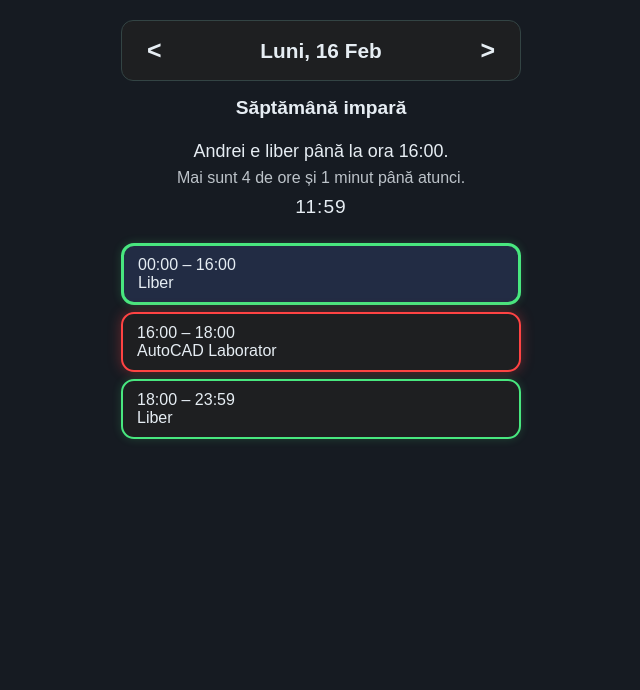
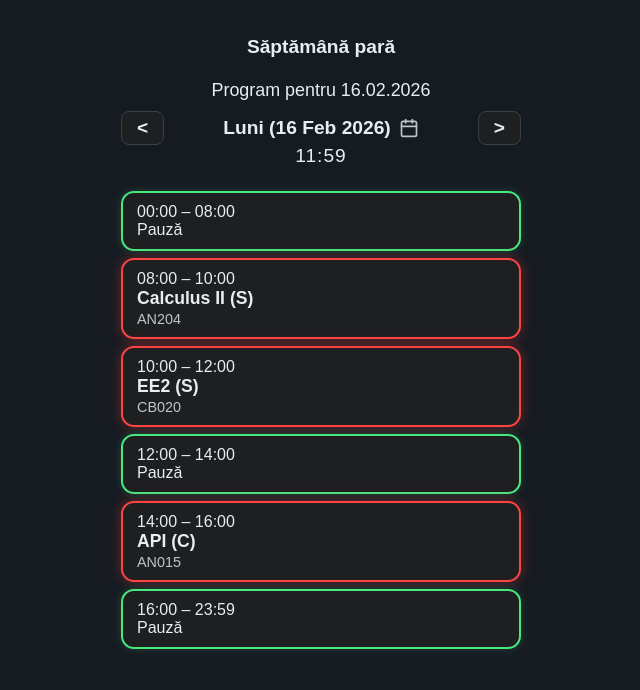
Before and after one commit to andreinita21/iambusy, a Flask app: page /?date=2026-02-16 in a window 1280 px wide. Shown: the top 690 px of the page, without its empty margins (319-959 px from the left). Run offline with Flask 3, Linux system fonts and the light colour scheme.

Commit message:
Date picker and arrows for easier day selection added

```diff
--- a/app.py
+++ b/app.py
@@ -1,24 +1,76 @@
 from flask import Flask, render_template, request
 from datetime import datetime, timedelta, time, date
-from schedule_config import USER_NAME, ACADEMIC_WEEK1_START, SCHEDULE_ODD, SCHEDULE_EVEN
 
 app = Flask(__name__)
 
+# --- CONFIGURABLES ---
+ACADEMIC_WEEK1_START = date(2025, 10, 29)  # S-a pornit in 29.10.2025
+
+SCHEDULE_ODD = {
+    'Luni': [
+        ("Calculus II (S) | AN204 ", "08:00", "10:00"),
+        ("EE2 (S) | CB020 ", "10:00", "12:00"),
+        ("API (C) | AN015 ", "14:00", "16:00"),
+    ],
+    'Marti': [
+        ("Physics 1 (S) | AN202 ", "08:00", "10:00"),
+        ("Prof Com (S) | CJ06 ", "10:00", "12:00"),
+        ("Sport (L) | Sports Hall ", "14:00", "16:00"),
+    ],
+    'Miercuri': [
+        ("ED (C) | NaN ", "08:00", "10:00"),
+        ("EE2 (C) | CB105 ", "10:00", "12:00"),
+        ("Physics 1 (L) | BN122A ", "12:00", "14:00"),
+    ],
+    'Joi': [
+        ("Physics 1 (C) | AN024 ", "10:00", "12:00"),
+    ],
+    'Vineri': [
+        ("API (L) | JA001A ", "08:00", "10:00"),
+        ("Calculus II (C) | AN015 ", "10:00", "12:00"),
+        ("DSA (C) | AN015 ", "12:00", "14:00"),
+        ("DSA (L) | JA001A ", "14:00", "16:00"),
+    ],
+    'Sambata': [],
+    'Duminica': [],
+}
+
+SCHEDULE_EVEN = {
+    'Luni': [
+        ("Calculus II (S) | AN204 ", "08:00", "10:00"),
+        ("EE2 (S) | CB020 ", "10:00", "12:00"),
+        ("API (C) | AN015 ", "14:00", "16:00"),
+    ],
+    'Marti': [
+        ("Prof Com (S) | CJ06 ", "10:00", "12:00"),
+    ],
+    'Miercuri': [
+        ("ED (C) | NaN ", "08:00", "10:00"),
+        ("EE2 (C) | CB105 ", "10:00", "12:00"),
+        ("ED (S) | AN204 ", "12:00", "14:00"),
+        ("ED (L) | CB020 ", "16:00", "18:00"),
+    ],
+    'Joi': [
+        ("Physics 1 (C) | AN024 ", "10:00", "12:00"),
+    ],
+    'Vineri': [
+        ("API (L) | JA001A ", "08:00", "10:00"),
+        ("Calculus II (C) | AN015 ", "10:00", "12:00"),
+        ("DSA (C) | AN015 ", "12:00", "14:00"),
+        ("DSA (L) | JA001A ", "14:00", "16:00"),
+    ],
+    'Sambata': [],
+    'Duminica': [],
+}
+
 DAYS = ["Luni", "Marti", "Miercuri", "Joi", "Vineri", "Sambata", "Duminica"]
+
 
 def is_odd_week(check_date=None):
     if check_date is None:
         check_date = datetime.now().date()
-    # Align to Mondays for week counting
-    week1_monday = ACADEMIC_WEEK1_START - timedelta(days=ACADEMIC_WEEK1_START.weekday())
-    curr_monday = check_date - timedelta(days=check_date.weekday())
-    weeks_delta = (curr_monday - week1_monday).days // 7
-    week_number = weeks_delta + 1  # week 1 is the academic start week
-    return week_number % 2 == 1  # True => odd week
-
-
-def schedule_for_date(d):
-    return SCHEDULE_ODD if is_odd_week(d) else SCHEDULE_EVEN
+    week_num = (check_date - ACADEMIC_WEEK1_START).days // 7
+    return week_num % 2 == 0  # 0-based: first academic week = impar (odd)
 
 
 def build_day_timeline(schedule, target_date=None):
@@ -67,120 +119,96 @@ def minutes_until(target_dt, now_dt):
     return minutes
 
 
-def find_next_course_start(after_dt):
-    # Search up to the next 14 days for the first course
-    search_date = after_dt.date() + timedelta(days=1) if after_dt.time() > time(23, 50) else after_dt.date()
-    for i in range(0, 14):
-        day = search_date + timedelta(days=i)
-        sched = schedule_for_date(day)
-        dayname = DAYS[day.weekday()]
-        blocks = sched.get(dayname, [])
-        if not blocks:
-            continue
-        # first block start of that day
-        first_start = datetime.combine(day, datetime.strptime(blocks[0][1], "%H:%M").time())
-        if first_start > after_dt:
-            return first_start
-    # fallback: one day ahead at midnight
-    return datetime.combine(after_dt.date() + timedelta(days=1), time(0, 0))
-
-
 def compute_status(now_dt, timeline):
     current_block = None
-    for idx, blk in enumerate(timeline):
+    for blk in timeline:
         if blk['start_dt'] <= now_dt < blk['end_dt']:
             current_block = blk
-            current_index = idx
             break
     if current_block is None:
+        # before first block (should not happen due to pre-break), fallback to next
         current_block = timeline[0]
-        current_index = 0
-
-    # default until current block end
     until_dt = current_block['end_dt']
-
-    # If we're in the last break (end of day), show next day's first course instead of 23:59
-    is_last_block = current_index == len(timeline) - 1
-    if current_block['type'] == 'break' and is_last_block:
-        until_dt = find_next_course_start(now_dt)
-
     minutes = minutes_until(until_dt, now_dt)
     end_str = until_dt.strftime('%H:%M')
     if current_block['type'] == 'course':
-        status_main = f"{USER_NAME} are curs până la ora {end_str}."
+        status_main = f"Andrei are curs până la ora {end_str}."
     else:
-        if until_dt.date() == (now_dt.date() + timedelta(days=1)):
-            status_main = f"{USER_NAME} e liber până mâine la ora {end_str}."
-        else:
-            status_main = f"{USER_NAME} e liber până la ora {end_str}."
-
-    if minutes < 60:
-        status_sub = "Mai este 1 minut până atunci." if minutes == 1 else f"Mai sunt {minutes} minute până atunci."
-    else:
-        hh = minutes // 60
-        mm = minutes % 60
-        ore = "oră" if hh == 1 else "de ore"
-        minute_txt = "minut" if mm == 1 else "de minute"
-        status_sub = f"Mai sunt {hh} {ore} și {mm} {minute_txt} până atunci."
-
-    return status_main, status_sub, current_block, until_dt
+        status_main = f"Andrei e liber până la ora {end_str}."
+    status_sub = f"Mai sunt {minutes} minute până atunci." if minutes != 1 else "Mai este 1 minut până atunci."
+    return status_main, status_sub, current_block
 
 
 @app.route('/')
 def index():
+    # Determine view date
     date_str = request.args.get('date')
-    real_now = datetime.now()
-
     if date_str:
         try:
-            target_date = datetime.strptime(date_str, '%Y-%m-%d').date()
-            # Keep the current time but on the target date
-            now = datetime.combine(target_date, real_now.time())
+            view_date = datetime.strptime(date_str, '%Y-%m-%d').date()
         except ValueError:
-            now = real_now
+            view_date = datetime.now().date()
     else:
-        now = real_now
+        view_date = datetime.now().date()
 
-    week_is_odd = is_odd_week(now.date())
+    now = datetime.now()
+    # "now" for logic is only relevant if we are viewing today
+    # But we still need "now" to compute is_odd_week based on academic calendar relative to *view_date*?
+    # Actually, is_odd_week(check_date) uses check_date. So we should pass view_date.
+
+    week_is_odd = is_odd_week(view_date)
     schedule = SCHEDULE_ODD if week_is_odd else SCHEDULE_EVEN
-    timeline = build_day_timeline(schedule, now.date())
-    status_main, status_sub, current_block, _ = compute_status(now, timeline)
+    timeline = build_day_timeline(schedule, view_date)
+
+    # Status is only relevant if view_date is today
+    if view_date == now.date():
+        status_main, status_sub, current_block = compute_status(now, timeline)
+    else:
+        status_main = f"Program pentru {view_date.strftime('%d.%m.%Y')}"
+        status_sub = ""
+        current_block = None
 
     # prepare blocks for template
     blocks_for_ui = []
     for blk in timeline:
         start = blk['start_dt'].strftime('%H:%M')
         end = blk['end_dt'].strftime('%H:%M')
+        # split title into subject and room if possible
+        full_title = blk.get('title', '')
+        if ' | ' in full_title:
+            parts = full_title.split(' | ', 1)
+            subject = parts[0]
+            room = parts[1]
+        else:
+            subject = full_title
+            room = ''
+
         blocks_for_ui.append({
             'type': blk['type'],
-            'title': blk.get('title', ''),
+            'title': full_title,
+            'subject': subject,
+            'room': room,
             'start': start,
             'end': end,
             'is_current': blk is current_block,
         })
 
-    # Navigation dates
-    prev_date = (now.date() - timedelta(days=1)).strftime('%Y-%m-%d')
-    next_date = (now.date() + timedelta(days=1)).strftime('%Y-%m-%d')
-
-    # Romanian date formatting for display
-    day_name = DAYS[now.weekday()]
-    date_display = f"{day_name}, {now.day} {now.strftime('%b')}"
+    prev_date = view_date - timedelta(days=1)
+    next_date = view_date + timedelta(days=1)
 
     context = {
-        'user_name': USER_NAME,
         'week_label': "Săptămână impară" if week_is_odd else "Săptămână pară",
-        'today': day_name, # Kept for backward compatibility if needed, but date_display is better
-        'date_display': date_display,
+        'today_label': DAYS[view_date.weekday()],
+        'view_date_str': view_date.strftime("%d %b %Y"), # e.g. 17 Feb 2026
+        'view_date_iso': view_date.strftime("%Y-%m-%d"),
         'now': now.strftime("%H:%M"),
         'status_main': status_main,
         'status_sub': status_sub,
         'blocks': blocks_for_ui,
-        'prev_date': prev_date,
-        'next_date': next_date,
-        'is_today': now.date() == real_now.date()
+        'prev_link': f"?date={prev_date.strftime('%Y-%m-%d')}",
+        'next_link': f"?date={next_date.strftime('%Y-%m-%d')}",
     }
     return render_template('index.html', context=context)
 
 if __name__ == '__main__':
-    app.run(host='0.0.0.0', port=2025, debug=False)
+    app.run(debug=True, port=2026)
--- a/templates/index.html
+++ b/templates/index.html
@@ -1,59 +1,240 @@
 <!DOCTYPE html>
 <html lang="ro">
+
 <head>
     <meta charset="UTF-8">
     <meta name="viewport" content="width=device-width, initial-scale=1, maximum-scale=1, user-scalable=no">
-    <title>{{ context.user_name }}'s Schedule</title>
+    <title>Andrei's Schedule</title>
     <link rel="stylesheet" href="/static/style.css">
     <style>
-      body { background:#161b22; color:#e6edf3; font-family:sans-serif; }
-      .container { max-width:400px; margin:0 auto; padding:12px; }
-      .week-label { text-align:center; margin-top:16px; font-weight:600; font-size:1.2em; }
-      .status-main { text-align:center; font-size:1.12em; margin:1.2em 0 0.4em 0; }
-      .status-sub { text-align:center; opacity:0.8; margin-bottom:0.6em; }
-      .timing { text-align:center; font-size:1.2em; margin-bottom:1.3em; letter-spacing:1px; }
-      .schedule-block { border-radius:13px; margin:7px 0; padding:10px 14px; display:flex; flex-direction:column; border:2px solid #344; background:#222b; transition:border-color 0.5s, box-shadow 0.5s; }
-      .course { border-color: #ff4343; box-shadow:0 0 13px #ff434359; }
-      .break {  border-color: #48e77f; box-shadow:0 0 10px #48e77f33; }
-      .schedule-block.current {  background:#222c44; border-width: 3px; }
-      .time-label { font-weight:500; }
-      @media (max-width:430px) { .container { max-width:100vw; padding:4vw; } }
+        body {
+            background: #161b22;
+            color: #e6edf3;
+            font-family: sans-serif;
+        }
+
+        .container {
+            max-width: 400px;
+            margin: 0 auto;
+            padding: 12px;
+        }
+
+        .week-label {
+            text-align: center;
+            margin-top: 16px;
+            font-weight: 600;
+            font-size: 1.2em;
+        }
+
+        .status-main {
+            text-align: center;
+            font-size: 1.12em;
+            margin: 1.2em 0 0.4em 0;
+        }
+
+        .status-sub {
+            text-align: center;
+            opacity: 0.8;
+            margin-bottom: 0.6em;
+        }
+
+        .timing {
+            text-align: center;
+            font-size: 1.2em;
+            margin-bottom: 1.3em;
+            letter-spacing: 1px;
+        }
+
+        .schedule-block {
+            border-radius: 13px;
+            margin: 7px 0;
+            padding: 10px 14px;
+            display: flex;
+            flex-direction: column;
+            border: 2px solid #344;
+            background: #222b;
+            transition: border-color 0.5s, box-shadow 0.5s;
+        }
+
+        .course {
+            border-color: #ff4343;
+            box-shadow: 0 0 13px #ff434359;
+        }
+
+        .break {
+            border-color: #48e77f;
+            box-shadow: 0 0 10px #48e77f33;
+        }
+
+        .schedule-block.current {
+            background: #222c44;
+            border-width: 3px;
+        }
+
+        .time-label {
+            font-weight: 500;
+        }
+
+        @media (max-width:430px) {
+            .container {
+                max-width: 100vw;
+                padding: 4vw;
+            }
+        }
+
         /* Small animation for block highlight */
-      .fade-in { animation: fadeIn .8s; }
-      @keyframes fadeIn { from { opacity:0; transform:scale(0.96);} to {opacity:1; transform:scale(1);} }
+        .fade-in {
+            animation: fadeIn .8s;
+        }
 
-      /* Date Navigation */
-      .date-nav { display:flex; justify-content:space-between; align-items:center; margin-bottom:10px; font-size:1.3em; background: #222b; padding: 10px; border-radius: 12px; border: 1px solid #344; }
-      .nav-arrow { text-decoration:none; color:#e6edf3; padding:5px 15px; font-weight:bold; font-size: 1.2em; user-select: none; }
-      .nav-arrow:hover { background: #344; border-radius: 8px; }
-      .date-display { font-weight:600; }
+        @keyframes fadeIn {
+            from {
+                opacity: 0;
+                transform: scale(0.96);
+            }
+
+            to {
+                opacity: 1;
+                transform: scale(1);
+            }
+        }
+
+        .subject {
+            font-weight: 600;
+            font-size: 1.1em;
+        }
+
+        .room {
+            font-weight: 400;
+            font-size: 0.9em;
+            opacity: 0.8;
+            margin-top: 2px;
+        }
+
+        .nav-row {
+            display: flex;
+            justify-content: space-between;
+            align-items: center;
+            margin-top: 10px;
+            font-size: 1.2em;
+            font-weight: 600;
+        }
+
+        .nav-arrow {
+            color: #e6edf3;
+            text-decoration: none;
+            padding: 5px 15px;
+            background: #222b;
+            border-radius: 8px;
+            border: 1px solid #344;
+        }
+
+        .date-header {
+            position: relative;
+            cursor: pointer;
+            display: inline-flex;
+            align-items: center;
+            gap: 8px;
+            padding: 4px 8px;
+            border-radius: 6px;
+            transition: background 0.2s;
+        }
+
+        .date-header:hover {
+            background: rgba(255, 255, 255, 0.1);
+        }
+
+        .calendar-icon {
+            display: flex;
+            opacity: 0.8;
+        }
+
+        .date-input-overlay {
+            position: absolute;
+            top: 0;
+            left: 0;
+            width: 100%;
+            height: 100%;
+            opacity: 0;
+            pointer-events: none;
+            z-index: 10;
+        }
     </style>
 </head>
+
 <body>
     <div class="container">
-    <div class="date-nav">
-        <a href="/?date={{ context.prev_date }}" class="nav-arrow">&lt;</a>
-        <span class="date-display">{{ context.date_display }}</span>
-        <a href="/?date={{ context.next_date }}" class="nav-arrow">&gt;</a>
-    </div>
         <div class="week-label" id="week-label">{{ context.week_label }}</div>
         <div class="status-main" id="status-main">{{ context.status_main }}</div>
         <div class="status-sub" id="status-sub">{{ context.status_sub }}</div>
+        <div class="nav-row">
+            <a href="{{ context.prev_link }}" class="nav-arrow">&lt;</a>
+            <div id="date-header" class="date-header">
+                <span class="date-text">{{ context.today_label }} ({{ context.view_date_str }})</span>
+                <span class="calendar-icon">
+                    <svg xmlns="http://www.w3.org/2000/svg" width="20" height="20" viewBox="0 0 24 24" fill="none"
+                        stroke="currentColor" stroke-width="2" stroke-linecap="round" stroke-linejoin="round">
+                        <rect x="3" y="4" width="18" height="18" rx="2" ry="2"></rect>
+                        <line x1="16" y1="2" x2="16" y2="6"></line>
+                        <line x1="8" y1="2" x2="8" y2="6"></line>
+                        <line x1="3" y1="10" x2="21" y2="10"></line>
+                    </svg>
+                </span>
+                <!-- Hidden input for date picker -->
+                <input type="date" id="date-picker" value="{{ context.view_date_iso }}" class="date-input-overlay">
+            </div>
+            <a href="{{ context.next_link }}" class="nav-arrow">&gt;</a>
+        </div>
         <div class="timing" id="current-time">{{ context.now }}</div>
 
         <div id="schedule-list">
             {% for b in context.blocks %}
-            <div class="schedule-block {{ 'course' if b.type == 'course' else 'break' }} {{ 'current fade-in' if b.is_current else '' }}">
+            <div
+                class="schedule-block {{ 'course' if b.type == 'course' else 'break' }} {{ 'current fade-in' if b.is_current else '' }}">
                 <div class="time-label">{{ b.start }} – {{ b.end }}</div>
                 {% if b.type == 'course' %}
-                <div class="title">{{ b.title }}</div>
+                <div class="subject">{{ b.subject }}</div>
+                {% if b.room %}
+                <div class="room">{{ b.room }}</div>
+                {% endif %}
                 {% else %}
-                <div class="title">Liber</div>
+                <div class="title">Pauză</div>
                 {% endif %}
             </div>
             {% endfor %}
         </div>
     </div>
     <script src="/static/schedule.js"></script>
+    <script>
+        const datePicker = document.getElementById('date-picker');
+        const dateHeader = document.getElementById('date-header');
+
+        // Listen for date changes
+        datePicker.addEventListener('change', (e) => {
+            if (e.target.value) {
+                window.location.href = '?date=' + e.target.value;
+            }
+        });
+
+        // Trigger picker on click
+        dateHeader.addEventListener('click', () => {
+            try {
+                if (typeof datePicker.showPicker === 'function') {
+                    datePicker.showPicker();
+                } else {
+                    // Fallback for browsers not supporting showPicker
+                    // Temporarily enable pointer events and click
+                    // This is a last resort and might not work perfectly on all desktop browsers
+                    datePicker.style.pointerEvents = 'auto';
+                    datePicker.focus();
+                    datePicker.click();
+                    datePicker.style.pointerEvents = 'none';
+                }
+            } catch (error) {
+                console.error('Failed to show date picker:', error);
+            }
+        });
+    </script>
 </body>
+
 </html>
```
Also changed, not shown: README.md, 1 other file. Lines whose indentation alone changed are shown as unchanged.
